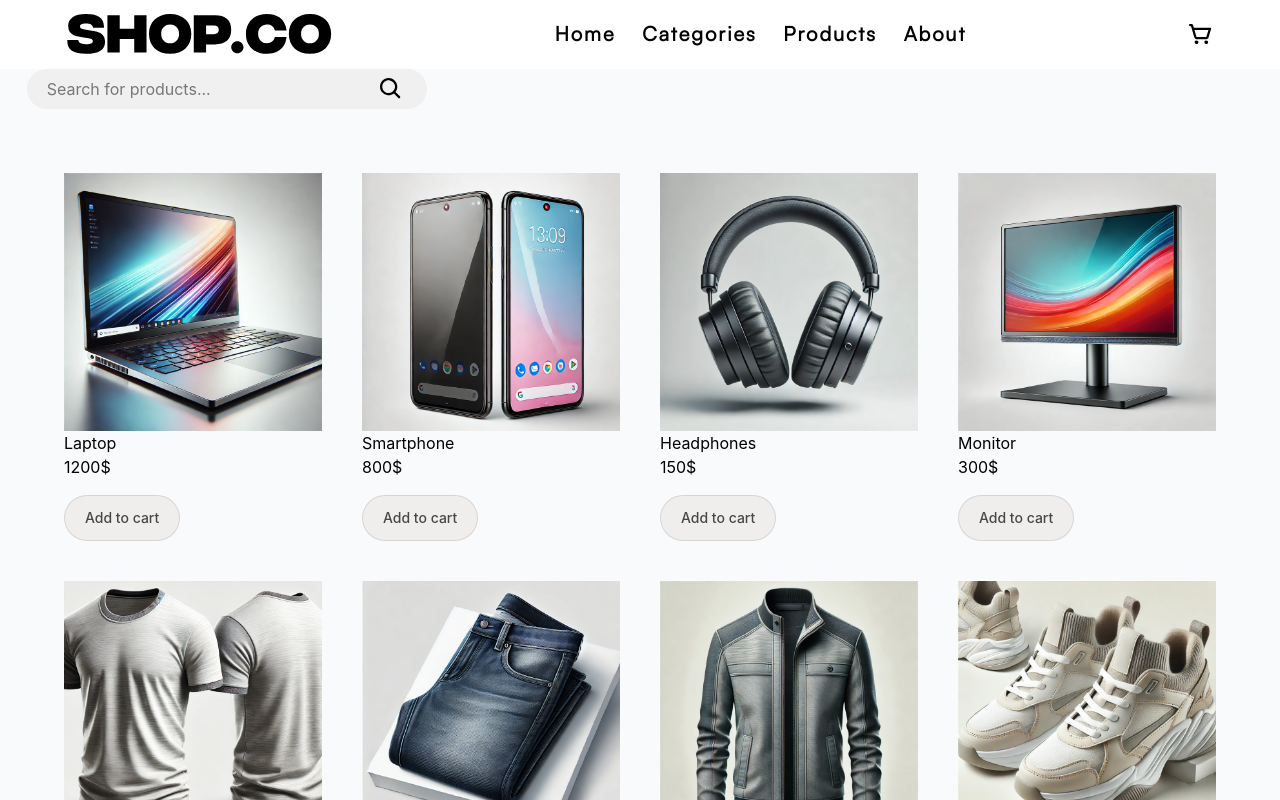
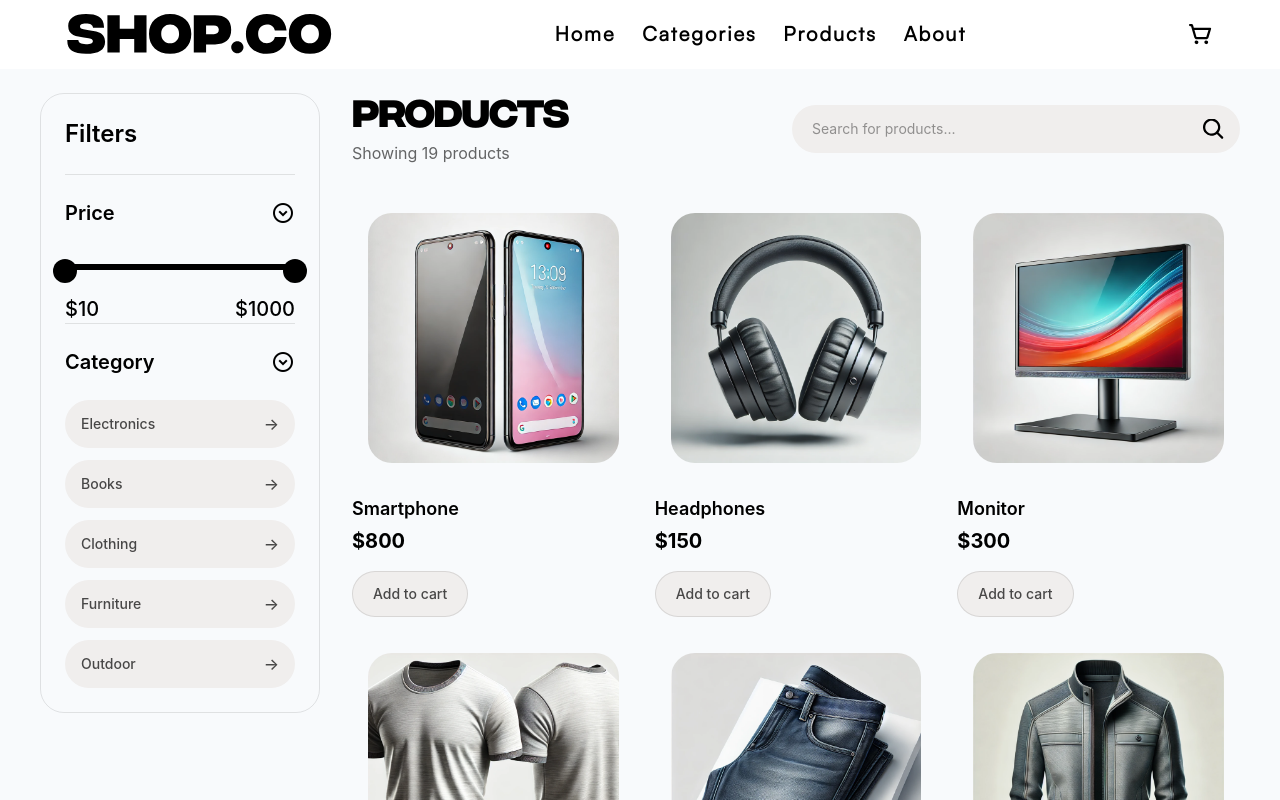
Before and after one commit to ssmetanina/ecommerce-store, a React (Vite) app: page /products in a window 1280 px wide. Shown: the top 800 px of the page. Built offline with nearby package versions, Linux system fonts and the light colour scheme; a web font is replaced by a local one.

Commit message:
feat: redesign products page and add category and price filters

```diff
--- a/src/pages/Products.tsx
+++ b/src/pages/Products.tsx
@@ -1,44 +1,249 @@
-import { useSearchParams } from "react-router-dom";
+import { useMemo, useState } from "react";
+import { Link, useSearchParams } from "react-router-dom";
 import { products } from "../data/data";
-import { useState } from "react";
+import { Range } from "react-range";
 
 function Products() {
-    const [searchParams, setSearchParams] = useSearchParams()
-    const [searchValue, setSearchValue] = useState(searchParams.get('search') || '')
+  const [searchParams, setSearchParams] = useSearchParams();
+  const [searchValue, setSearchValue] = useState(searchParams.get("search") || "");
+  const [values, setValues] = useState([10, 1000]);
+  const [isPriceOpen, setPriceOpen] = useState(true);
+  const [isCategoryOpen, setCategoryOpen] = useState(true);
 
-    const searchingProducts = products.filter(
-                (product) => product.name.toLowerCase().includes(searchParams.get('search')?.toLowerCase().trim() || '')
-                )
+  const MIN_PRICE = 10;
+  const MAX_PRICE = 1000;
+
+  const categories = ["electronics", "books", "clothing", "furniture", "outdoor"];
+
+  const selectedCategory = searchParams.get("category") || "";
 
   function handleFormSubmit(e: React.FormEvent<HTMLFormElement>) {
-        e.preventDefault()
-        searchValue ? setSearchParams({search: searchValue}) : setSearchParams()
+    e.preventDefault();
+
+    const nextParams = new URLSearchParams(searchParams);
+
+    if (searchValue.trim()) {
+      nextParams.set("search", searchValue.trim());
+    } else {
+      nextParams.delete("search");
     }
-    console.log(searchingProducts)
+
+    setSearchParams(nextParams);
+  }
+
+  function handleCategoryClick(category: string) {
+    const nextParams = new URLSearchParams(searchParams);
+
+    if (selectedCategory === category) {
+      nextParams.delete("category");
+    } else {
+      nextParams.set("category", category);
+    }
+
+    setSearchParams(nextParams);
+  }
+
+  const filteredProducts = useMemo(() => {
+    return products.filter((product) => {
+      const matchesSearch = product.name
+        .toLowerCase()
+        .includes((searchParams.get("search") || "").toLowerCase().trim());
+
+      const matchesCategory = selectedCategory
+        ? product.categoryId.toLowerCase() === selectedCategory.toLowerCase()
+        : true;
+
+      const matchesPrice =
+        product.price >= values[0] && product.price <= values[1];
+
+      return matchesSearch && matchesCategory && matchesPrice;
+    });
+  }, [searchParams, selectedCategory, values]);
 
   return (
-    <div className="relative">
-        <form onSubmit={handleFormSubmit}
-        className='lg:flex h-full items-center gap-x-[2.083vw]'>
-            <label htmlFor="search"></label>
-            <input value={searchValue}
+    <div className="px-4 py-6 md:px-8 lg:px-12 xl:px-10">
+      <div className="mx-auto max-w-7xl">
+        <div className="grid grid-cols-1 gap-8 lg:grid-cols-[280px_1fr] lg:items-start">
+          <aside className="h-fit rounded-3xl border border-black/10 p-6">
+            <div className="mb-6 flex items-center justify-between">
+              <h3 className="text-2xl font-semibold text-black">Filters</h3>
+            </div>
+
+            <div className="border-t border-black/10 pt-6">
+              <div
+                className="mb-6 flex cursor-pointer items-center justify-between"
+                onClick={() => setPriceOpen((prev) => !prev)}
+              >
+                <h4 className="text-xl font-semibold text-black">Price</h4>
+                <span
+                  className={`material-symbols-outlined transition-transform duration-150 ${
+                    isPriceOpen ? "rotate-0" : "rotate-180"
+                  }`}
+                >
+                  expand_circle_down
+                </span>
+              </div>
+
+              {isPriceOpen && (
+                <div>
+                  <Range
+                    step={50}
+                    min={MIN_PRICE}
+                    max={MAX_PRICE}
+                    values={values}
+                    onChange={(vals) => setValues(vals)}
+                    renderTrack={({ props, children }) => {
+                      const { key, ...restProps } = props as typeof props & {
+                        key?: React.Key;
+                      };
+
+                      return (
+                        <div
+                          key={key}
+                          {...restProps}
+                          className="relative flex h-8 w-full items-center"
+                        >
+                          <div className="relative h-1.5 w-full rounded-full bg-[#E8E8E8]">
+                            <div
+                              className="absolute h-1.5 rounded-full bg-black"
+                              style={{
+                                left: `${
+                                  ((values[0] - MIN_PRICE) / (MAX_PRICE - MIN_PRICE)) * 100
+                                }%`,
+                                width: `${
+                                  ((values[1] - values[0]) / (MAX_PRICE - MIN_PRICE)) * 100
+                                }%`,
+                              }}
+                            />
+                          </div>
+                          {children}
+                        </div>
+                      );
+                    }}
+                    renderThumb={({ props }) => {
+                      const { key, ...restProps } = props as typeof props & {
+                        key?: React.Key;
+                      };
+
+                      return (
+                        <div
+                          key={key}
+                          {...restProps}
+                          className="h-6 w-6 rounded-full bg-black outline-none focus:outline-none"
+                        />
+                      );
+                    }}
+                  />
+
+                  <div className="mt-3 flex items-center justify-between text-xl font-medium text-black">
+                    <span>${values[0]}</span>
+                    <span>${values[1]}</span>
+                  </div>
+                </div>
+              )}
+            </div>
+
+            <div className="border-t border-black/10 pt-6">
+              <div
+                className="mb-6 flex cursor-pointer items-center justify-between"
+                onClick={() => setCategoryOpen((prev) => !prev)}
+              >
+                <h4 className="text-xl font-semibold text-black">Category</h4>
+                <span
+                  className={`material-symbols-outlined transition-transform duration-150 ${
+                    isCategoryOpen ? "rotate-0" : "rotate-180"
+                  }`}
+                >
+                  expand_circle_down
+                </span>
+              </div>
+
+              {isCategoryOpen && (
+                <div className="flex flex-col gap-3">
+                  {categories.map((category) => {
+                    const isActive = selectedCategory === category;
+
+                    return (
+                      <button
+                        key={category}
+                        type="button"
+                        onClick={() => handleCategoryClick(category)}
+                        className={`flex items-center justify-between rounded-full px-4 py-3 text-left text-sm font-medium capitalize transition ${
+                          isActive
+                            ? "bg-black text-white"
+                            : "bg-[#F0EEED] text-black/70 hover:bg-black/10"
+                        }`}
+                      >
+                        <span>{category}</span>
+                        <span className="text-base">→</span>
+                      </button>
+                    );
+                  })}
+                </div>
+              )}
+            </div>
+          </aside>
+
+          <section className="min-w-0">
+            <div className="mb-8 flex flex-col gap-4 md:flex-row md:items-center md:justify-between">
+              <div>
+                <h1 className="font-heading text-3xl font-bold capitalize text-black md:text-4xl">
+                  Products
+                </h1>
+                <p className="mt-2 text-sm text-black/60 md:text-base">
+                  Showing {filteredProducts.length} products
+                </p>
+              </div>
+
+              <form
+                onSubmit={handleFormSubmit}
+                className="relative w-full md:max-w-md"
+              >
+                <label htmlFor="search" className="sr-only">
+                  Search products
+                </label>
+                <input
+                  value={searchValue}
                   onChange={(e) => setSearchValue(e.target.value)}
                   type="text"
                   name="search"
                   id="search"
                   placeholder="Search for products..."
-            className="w-100 h-10 px-5 rounded-[3.875rem] text-[rgba(0, 0, 0, 0.4)] bg-gray " />
-            <button type="submit"
-            className="hover:cursor-pointer absolute translate-x-95 z-10"><img src="./images/search-icon.svg" alt="" /></button>
+                  className="h-12 w-full rounded-full bg-[#F0EEED] px-5 pr-14 text-sm text-black outline-none placeholder:text-black/40"
+                />
+                <button
+                  type="submit"
+                  className="absolute right-4 top-1/2 -translate-y-1/2 cursor-pointer"
+                >
+                  <img src="./images/search-icon.svg" alt="search" />
+                </button>
               </form>
-        <div className="grid grid-cols-2 md:grid-cols-3 lg:grid-cols-4 p-[5%] gap-10">
-            { searchingProducts.length > 0 ?
-            searchingProducts.map(product => {
-            return <div key={product.id}
-            className="flex flex-col content-start">
-                <img src={product.img} alt={product.name} className="max-w-40 md:max-w-70 lg:max-w-70 h-auto" />
-                <p>{product.name}</p>
-                <span>{product.price}$</span>
+            </div>
+
+            {filteredProducts.length > 0 ? (
+              <ul className="grid grid-cols-1 gap-5 sm:grid-cols-2 lg:grid-cols-3">
+                {filteredProducts.map((product) => (
+                  <li key={product.id} className="rounded-3xl">
+                    <Link to={`/product/${product.id}`} className="group block">
+                      <div className="mb-4 flex aspect-square items-center justify-center overflow-hidden p-4">
+                        <img
+                          src={product.img}
+                          alt={product.name}
+                          className="max-h-full max-w-full rounded-3xl object-contain transition-transform duration-300 group-hover:scale-105"
+                        />
+                      </div>
+
+                      <div className="space-y-1">
+                        <h2 className="line-clamp-2 text-base font-semibold text-black md:text-lg">
+                          {product.name}
+                        </h2>
+
+                        <p className="text-xl font-bold text-black">
+                          ${product.price}
+                        </p>
+                      </div>
+                    </Link>
+
                     <button
                       type="button"
                       disabled
@@ -46,14 +251,23 @@ function Products() {
                     >
                       Add to cart
                     </button>
+                  </li>
+                ))}
+              </ul>
+            ) : (
+              <div className="rounded-3xl border border-black/10 p-8">
+                <h2 className="text-2xl font-semibold text-black">
+                  Nothing found :(
+                </h2>
+                <p className="mt-2 text-sm text-black/60">
+                  Try changing the search query or filter settings.
+                </p>
               </div>
-        }) : <div>
-            <h2 className="text-2xl">Nothing found :(</h2>
-        </div>
-    }
+            )}
+          </section>
         </div>
       </div>
-
+    </div>
   );
 }
 
```
Lines whose indentation alone changed are shown as unchanged.
